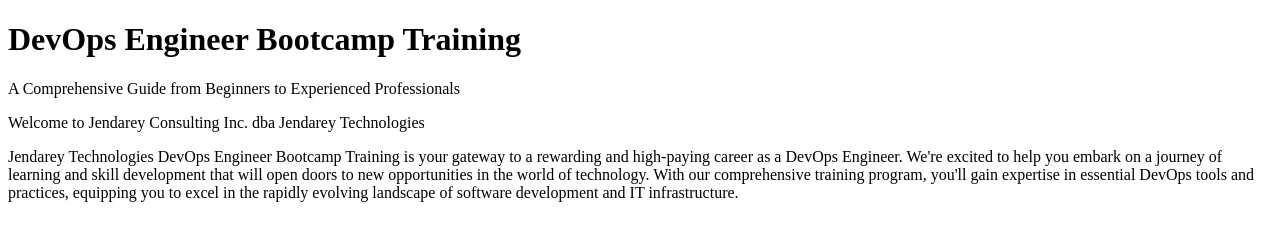
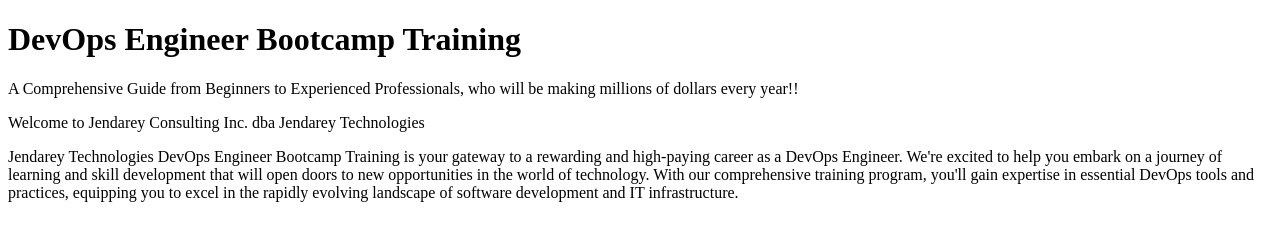
Before and after one commit to Gbacrown/introtogit, a plain HTML site: page index.html in a window 1280 px wide. Drawn offline with Linux system fonts and the light colour scheme.

Commit message:
updating index.html

```diff
--- a/index.html
+++ b/index.html
@@ -7,7 +7,7 @@
 </head>
 <body>
     <h1>DevOps Engineer Bootcamp Training</h1>
-    <p>A Comprehensive Guide from Beginners to Experienced Professionals</p>
+    <p>A Comprehensive Guide from Beginners to Experienced Professionals, who will be making millions of dollars every year!!</p>
     <p>Welcome to Jendarey Consulting Inc. dba Jendarey Technologies</p>
     <p>Jendarey Technologies DevOps Engineer Bootcamp Training is your gateway to a rewarding and high-paying career as a DevOps Engineer. We're excited to help you embark on a journey of learning and skill development that will open doors to new opportunities in the world of technology. With our comprehensive training program, you'll gain expertise in essential DevOps tools and practices, equipping you to excel in the rapidly evolving landscape of software development and IT infrastructure.</p>
 </body>
```
